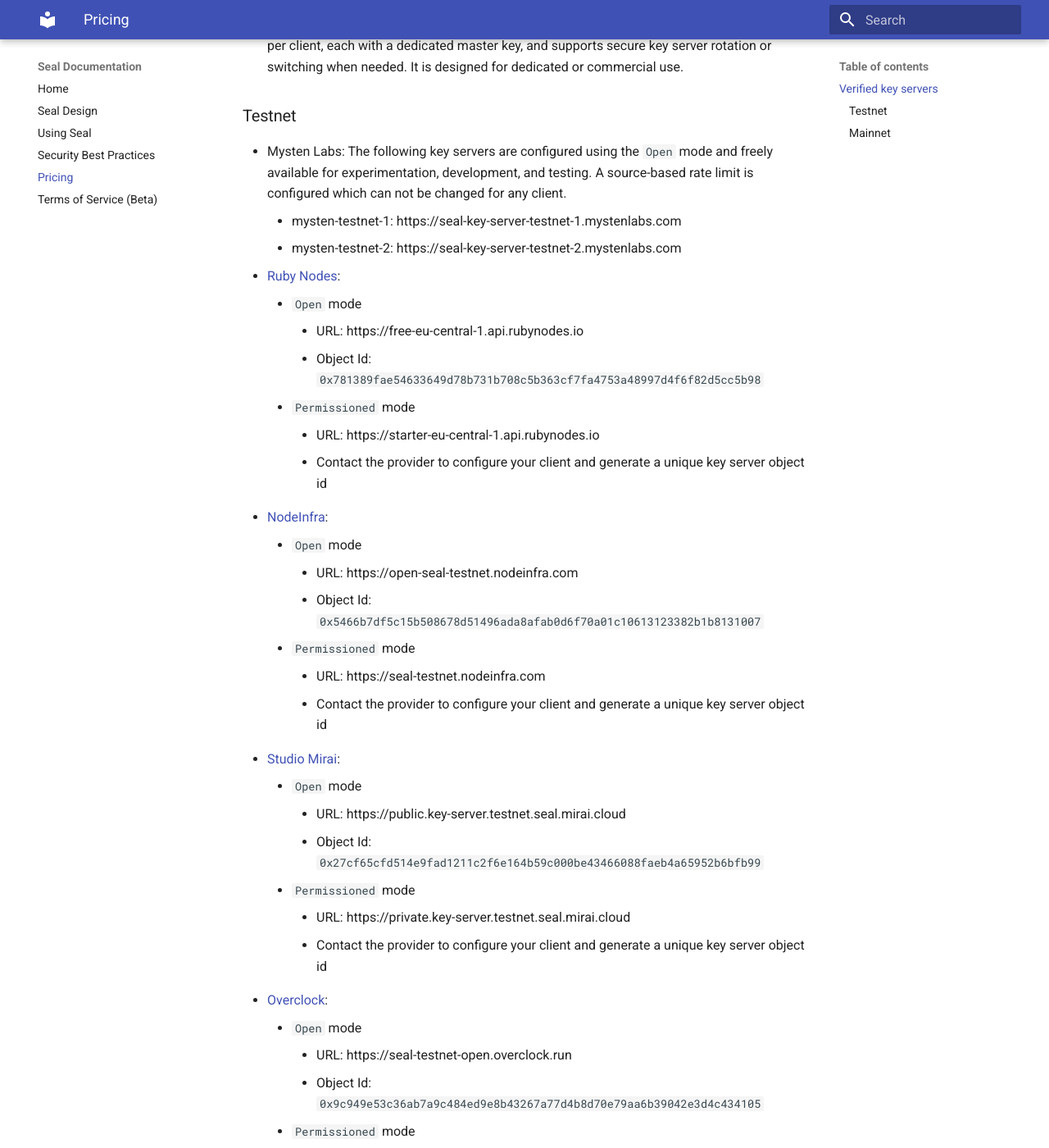
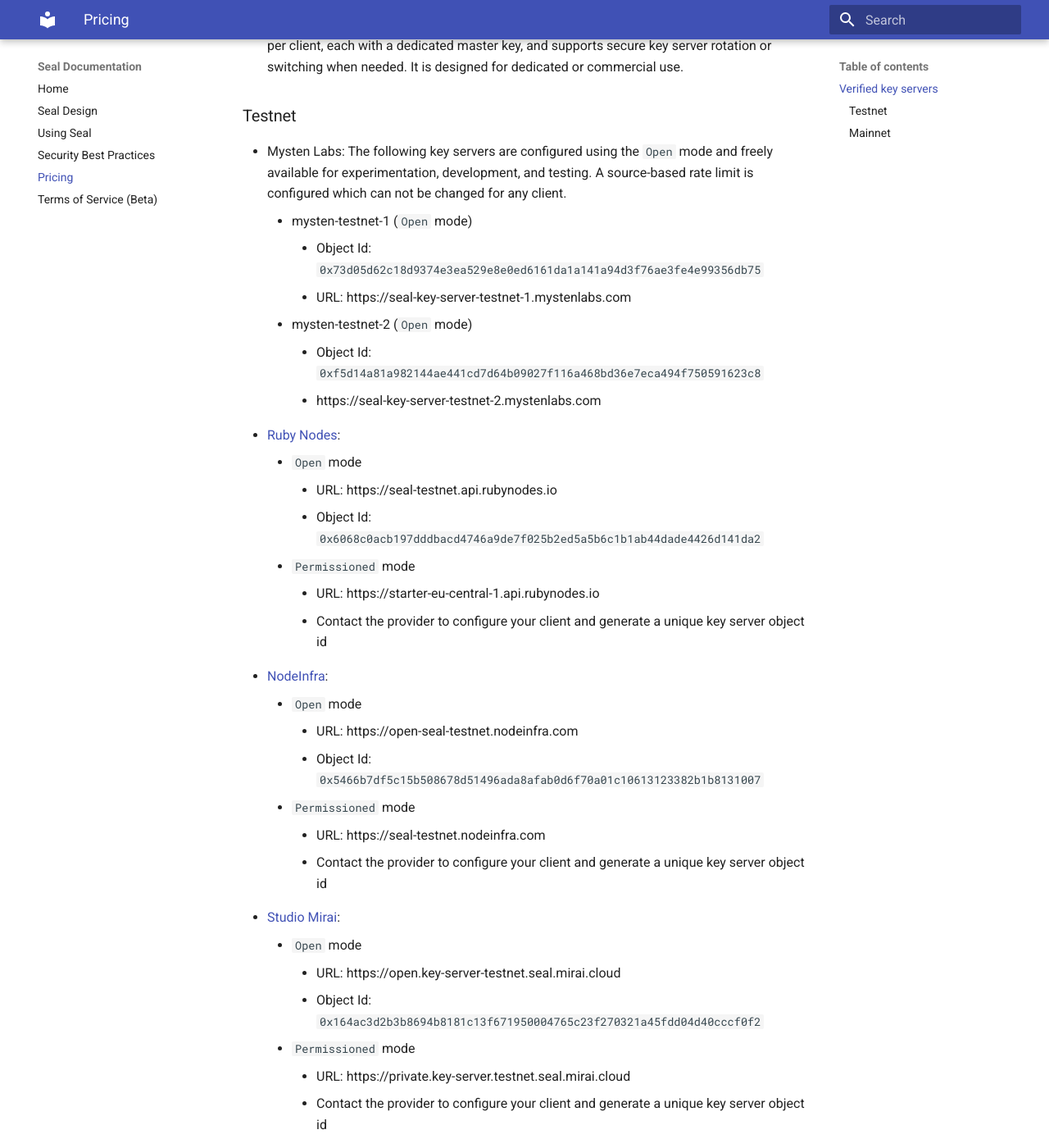
Before and after one commit to zonxa/seal, an MkDocs documentation site: the page built from docs/Pricing.md, in a window 1280 px wide and 1400 px high, scrolled down 626 px. Shown: the whole window at 82% size. Built offline with MkDocs 1.6.1 and Material for MkDocs 9.7.7, drawn with Linux system fonts in a browser that asks for light colours.

```diff
--- a/docs/Pricing.md
+++ b/docs/Pricing.md
@@ -14,12 +14,16 @@
 ### Testnet
 
 - Mysten Labs: The following key servers are configured using the `Open` mode and freely available for experimentation, development, and testing. A source-based rate limit is configured which can not be changed for any client.
-    - mysten-testnet-1: https://seal-key-server-testnet-1.mystenlabs.com
-    - mysten-testnet-2: https://seal-key-server-testnet-2.mystenlabs.com
+    - mysten-testnet-1 (`Open` mode)
+        - Object Id: `0x73d05d62c18d9374e3ea529e8e0ed6161da1a141a94d3f76ae3fe4e99356db75`
+        - URL: https://seal-key-server-testnet-1.mystenlabs.com
+    - mysten-testnet-2 (`Open` mode)
+        - Object Id: `0xf5d14a81a982144ae441cd7d64b09027f116a468bd36e7eca494f750591623c8`
+        - https://seal-key-server-testnet-2.mystenlabs.com
 - [Ruby Nodes](https://seal.rubynodes.io):
     - `Open` mode
-        - URL: https://free-eu-central-1.api.rubynodes.io
-        - Object Id: `0x781389fae54633649d78b731b708c5b363cf7fa4753a48997d4f6f82d5cc5b98`
+        - URL: https://seal-testnet.api.rubynodes.io
+        - Object Id: `0x6068c0acb197dddbacd4746a9de7f025b2ed5a5b6c1b1ab44dade4426d141da2`
     - `Permissioned` mode
         - URL: https://starter-eu-central-1.api.rubynodes.io
         - Contact the provider to configure your client and generate a unique key server object id
@@ -32,8 +36,8 @@
         - Contact the provider to configure your client and generate a unique key server object id
 - [Studio Mirai](https://x.com/_StudioMirai):
     - `Open` mode
-        - URL: https://public.key-server.testnet.seal.mirai.cloud
-        - Object Id: `0x27cf65cfd514e9fad1211c2f6e164b59c000be43466088faeb4a65952b6bfb99`
+        - URL: https://open.key-server-testnet.seal.mirai.cloud
+        - Object Id: `0x164ac3d2b3b8694b8181c13f671950004765c23f270321a45fdd04d40cccf0f2`
     - `Permissioned` mode
         - URL: https://private.key-server.testnet.seal.mirai.cloud
         - Contact the provider to configure your client and generate a unique key server object id
```
Also changed, not shown: Pricing.md (+10 -6 lines), UsingSeal.md (+3 -6 lines), docs/UsingSeal.md (+3 -3 lines), 6 other files.
